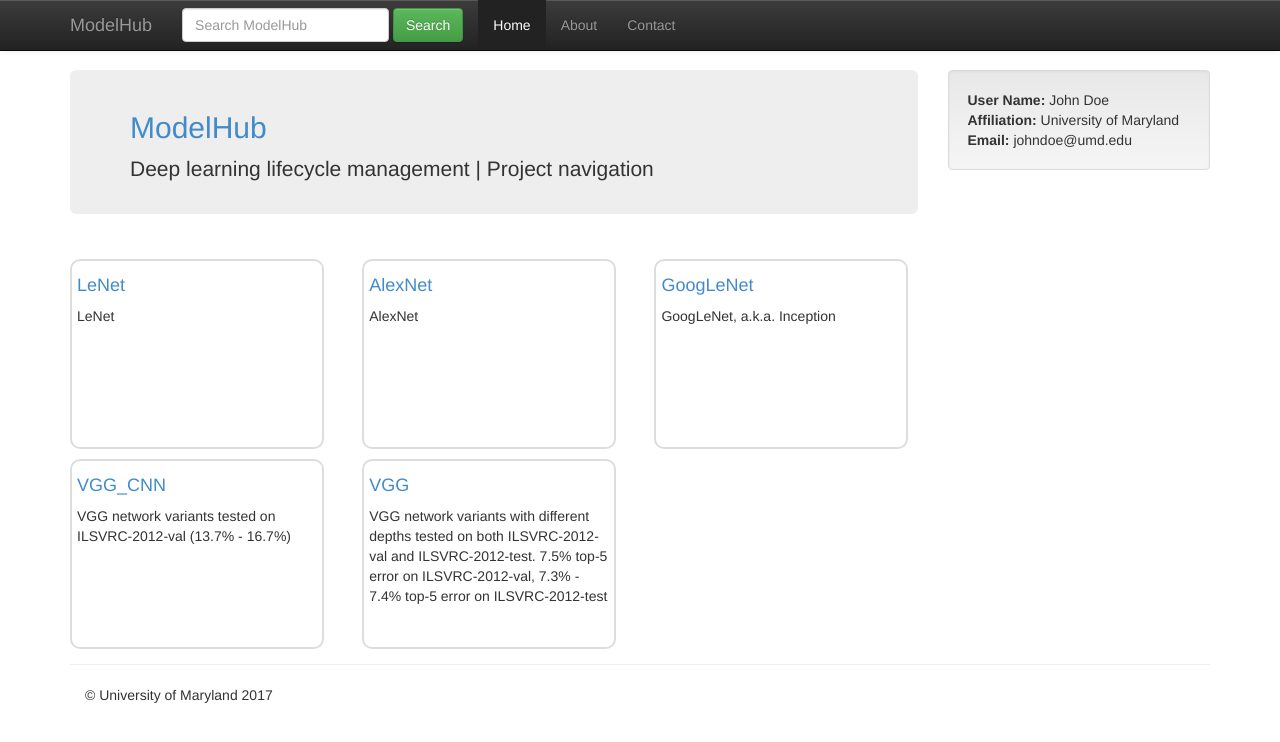
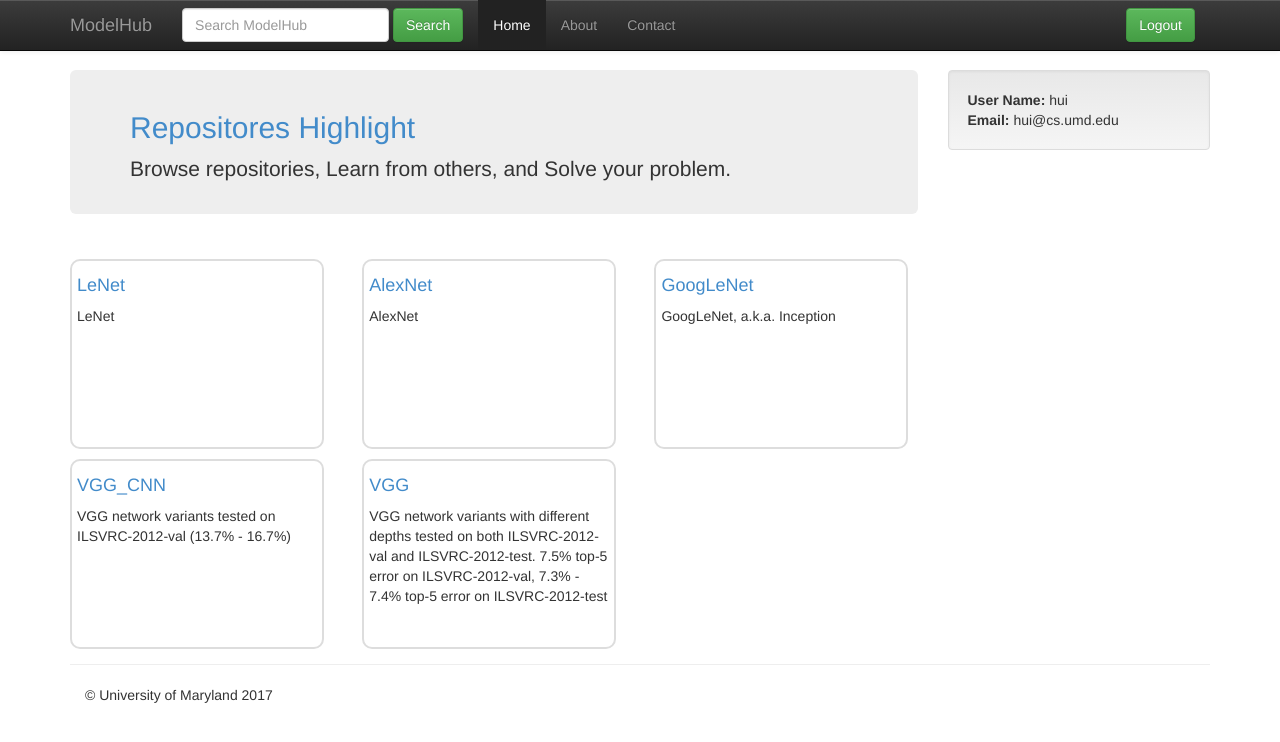
Before and after one commit to angli-ai/modelhub-web, a plain HTML site: page index.html in a window 1280 px wide. Drawn offline with nearby package versions, Linux system fonts and the light colour scheme.

Commit message:
update main page slightly

```diff
--- a/index.html
+++ b/index.html
@@ -55,6 +55,9 @@
 				</div>
 				<button type="submit" class="btn btn-success">Search</button>
 			</form>
+			<form class="navbar-form navbar-right" role="loginout">
+				<button type="loginout" class="btn btn-success">Logout</button>
+			</form>
 			<div class="collapse navbar-collapse">
 				<ul class="nav navbar-nav">
 					<li class="active"><a href="#">Home</a></li>
@@ -72,8 +75,8 @@
 					<button type="button" class="btn btn-primary btn-xs" data-toggle="offcanvas">Toggle nav</button>
 				</p>
 				<div class="jumbotron">
-					<h2><a href='#'>ModelHub</a></h2>
-					<p>Deep learning lifecycle management | Project navigation</p>
+					<h2><a href='#'>Repositores Highlight</a></h2>
+					<p>Browse repositories, Learn from others, and Solve your problem.</p>
 				</div>
 				<div class="row" id="modeldiv"></div><!--/row-->
 			</div><!--/span-->
@@ -81,9 +84,9 @@
 			<div class="col-xs-6 col-sm-3 sidebar-offcanvas" id="sidebar" role="navigation">
 				<div class="well sidebar-nav">
 					<ul class="nav">
-						<li><strong>User Name:</strong> John Doe</li>
-						<li><strong>Affiliation:</strong> University of Maryland</li>
-						<li><strong>Email:</strong> johndoe@umd.edu</li>
+						<li><strong>User Name:</strong> hui</li>
+						<!--<li><strong>Affiliation:</strong> University of Maryland</li>-->
+						<li><strong>Email:</strong> hui@cs.umd.edu</li>
 					</ul>
 				</div><!--/.well -->
 			</div><!--/span-->
```
